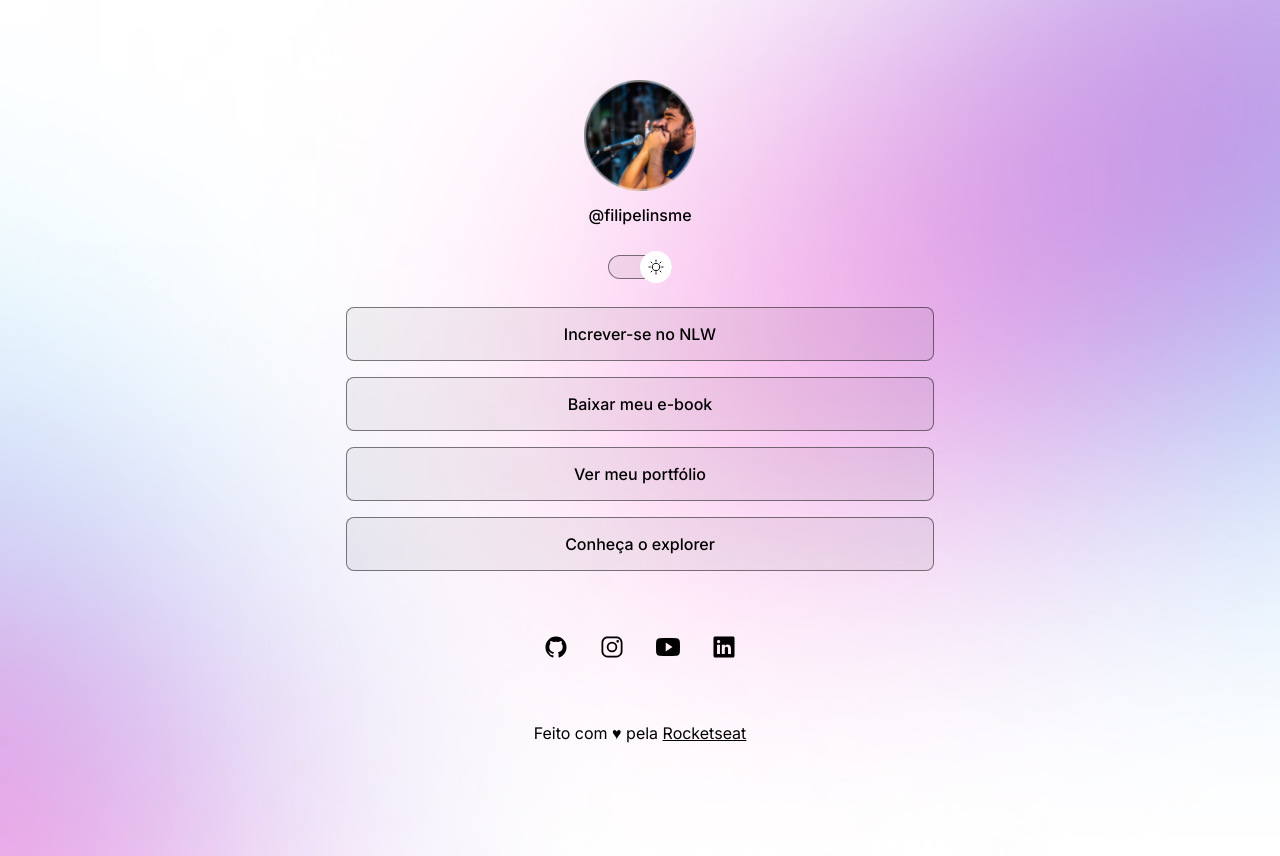
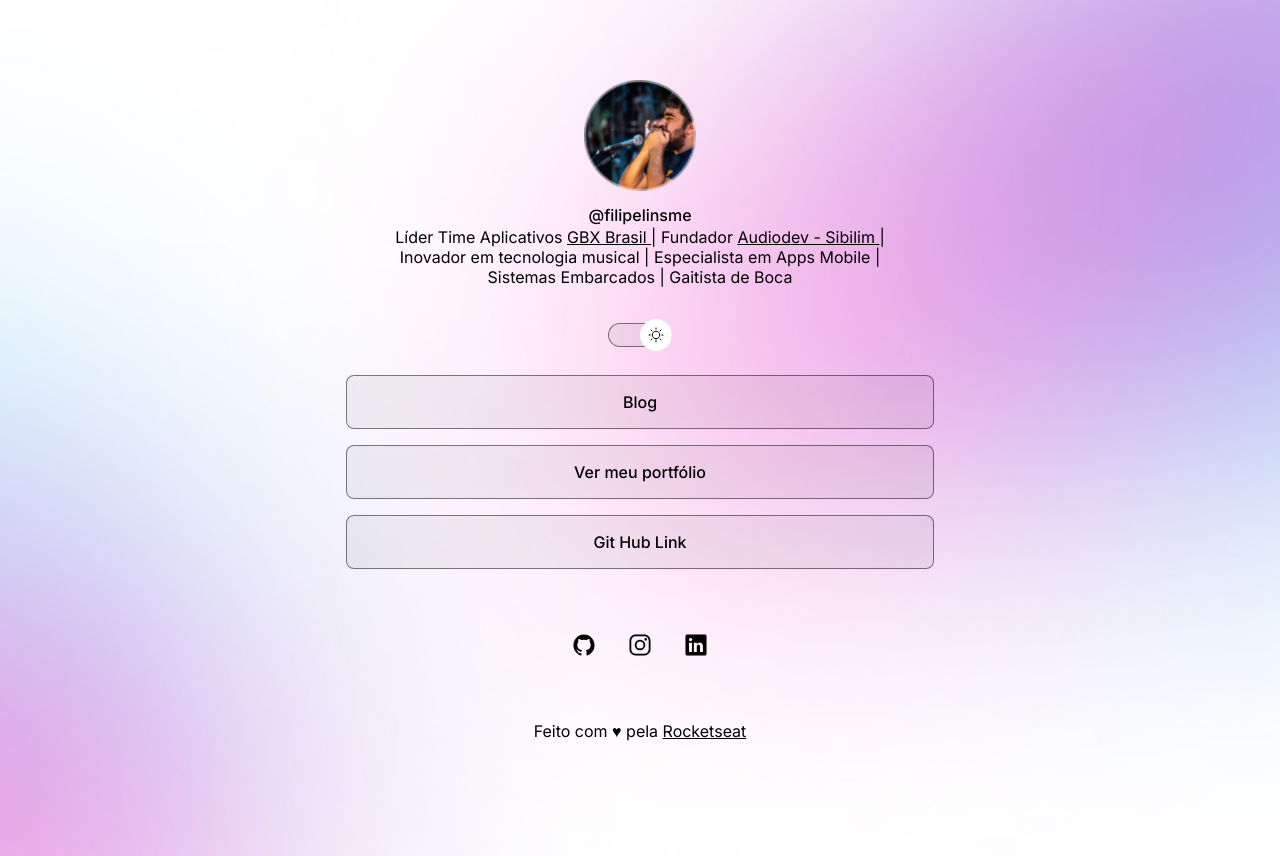
Before and after one commit to filipemlins/rocket-discover-dev-links, a plain HTML site: page index.html in a window 1280 px wide. Drawn offline with nearby package versions, Linux system fonts and the light colour scheme.

Commit message:
added a bio and update links

```diff
--- a/index.html
+++ b/index.html
@@ -20,6 +20,14 @@
           alt="Foto de gaitista tocando na rua"
         />
         <p>@filipelinsme</p>
+
+        <a>
+          Líder Time Aplicativos
+          <a href="https://www.instagram.com/gbxbrasil/" target="_blank">
+            GBX Brasil
+          </a>
+          | Fundador <a href="https://www.instagram.com/playsibilim/" target="_blank"> Audiodev - Sibilim </a> | Inovador em tecnologia musical | Especialista em Apps Mobile | Sistemas Embarcados | Gaitista de Boca
+        </p>
       </div>
 
       <div id="switch" onclick="toggleMode()">
@@ -29,17 +37,14 @@
 
       <ul>
         <li>
-          <a href="#">Increver-se no NLW</a>
-        </li>
-        <li>
-          <a href="#">Baixar meu e-book</a>
+          <a href="https://filipe.hashnode.dev/">Blog</a>
         </li>
         <li>
           <a href="#">Ver meu portfólio</a>
         </li>
         <li>
-          <a href="https://rocketseat.com.br/explorer" target="_blank"
-            >Conheça o explorer</a
+          <a href="https://github.com/filipemlins" target="_blank"
+            >Git Hub Link</a
           >
         </li>
       </ul>
@@ -50,10 +55,10 @@
         <a href="https://instagram.com/filipelinsm" target="_blank">
           <ion-icon name="logo-instagram"></ion-icon>
         </a>
-        <a href="https://github.com/filipemlins" target="_blank">
-          <ion-icon name="logo-youtube"></ion-icon>
-        </a>
-        <a href="https://github.com/filipemlins" target="_blank">
+        <a
+          href="https://www.linkedin.com/in/filipe-l-8304549b/"
+          target="_blank"
+        >
           <ion-icon name="logo-linkedin"></ion-icon>
         </a>
       </div>
```
